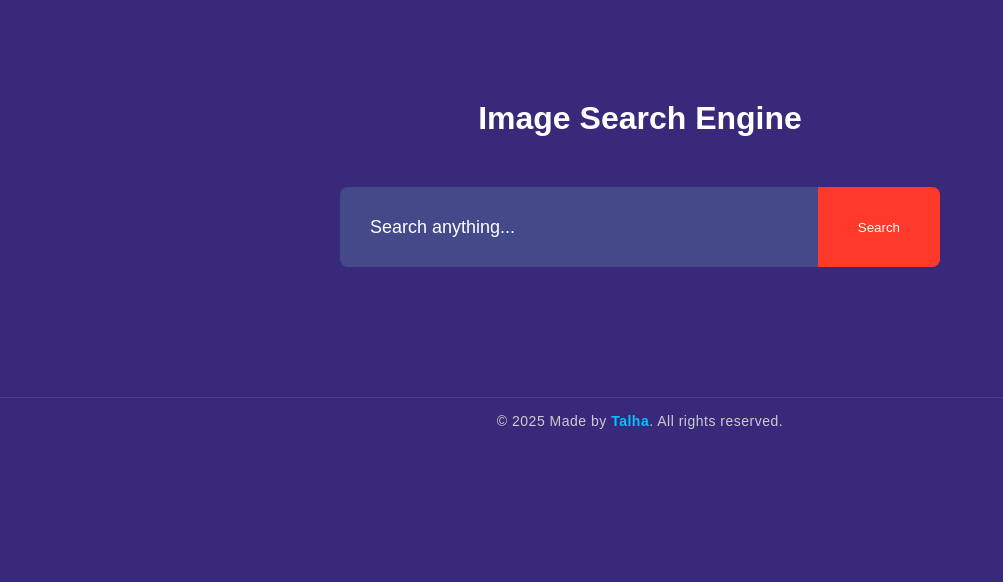
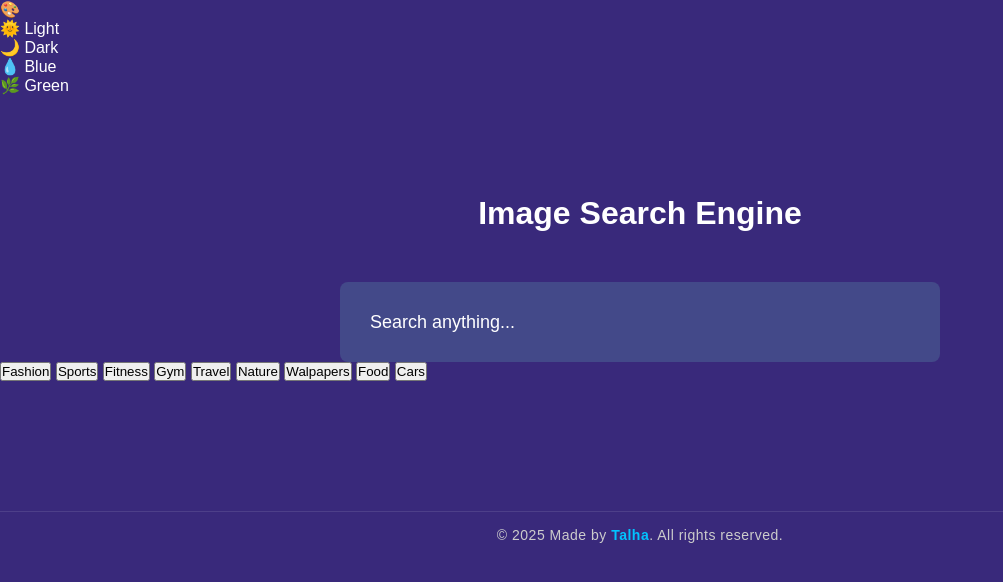
Before and after one commit to TALHArjp/-Image-search-engine, a plain HTML site: page index.html in a window 1280 px wide. Shown: the whole page, without its empty margins (0-1003 px from the left). Drawn offline with Linux system fonts and the light colour scheme.

Commit message:
Update index.html

```diff
--- a/index.html
+++ b/index.html
@@ -7,25 +7,55 @@
     <link rel="stylesheet" href="style.css">
 </head>
 <body>
+    <!-- Theme Toggle -->
+    <div class="theme-toggle">
+    <div id="theme-icon">🎨</div>
+    <div id="theme-options">
+        <div class="theme-btn" data-theme="light">🌞 Light</div>
+        <div class="theme-btn" data-theme="dark">🌙 Dark</div>
+        <div class="theme-btn" data-theme="blue">💧 Blue</div>
+        <div class="theme-btn" data-theme="green">🌿 Green</div>
+    </div>
+    </div>
 
     <h1>Image Search Engine</h1>
 
     <form id="search-form">
         <input type="text" id="search-box" placeholder="Search anything...">
-        <button type="submit">Search</button>
+        <!-- <button type="submit">Search</button> -->
     </form>
-
+    <div id="tags-container">
+        <button class="tag-btn" data-tag="fashion">Fashion</button>
+        <button class="tag-btn" data-tag="sports">Sports</button>
+        <button class="tag-btn" data-tag="fitness">Fitness</button>
+        <button class="tag-btn" data-tag="gym">Gym</button>
+        <button class="tag-btn" data-tag="travel">Travel</button>
+        <button class="tag-btn" data-tag="nature">Nature</button>
+        <button class="tag-btn" data-tag="walpapers">Walpapers</button>
+        <button class="tag-btn" data-tag="food">Food</button>
+        <button class="tag-btn" data-tag="Cars">Cars</button>
+    </div>
     <div id="search-result"></div>
     <button id="show-more-btn">Show more</button>
 
     <!-- Simple Image Popup -->
     <div id="image-popup" style="display:none; position:fixed; top:0; left:0; width:100%; height:100%; background:rgba(0,0,0,0.8); justify-content:center; align-items:center; z-index:999;">
-        <div style="position:relative; text-align:center;">
-            <img id="popup-img" src="" style="max-width:90vw; max-height:80vh; border-radius:8px;">
-            <br>
-            <a id="popup-download" href="#" download style="margin-top:10px; display:inline-block; padding:8px 15px; background:#00c3ff; color:white; text-decoration:none; border-radius:5px;">Download</a>
+        <div style="position:relative; display:flex; gap:20px; background:#fff; padding:20px; border-radius:10px; max-width:90vw; max-height:80vh; overflow:hidden;">
+
+            <!-- Main Image -->
+            <div style="flex:3; text-align:center;">
+                <img id="popup-img" src="" style="max-width:100%; max-height:70vh; border-radius:8px;">
+                <br>
+                <a id="popup-download" href="#" download style="margin-top:10px; display:inline-block; padding:8px 15px; background:#00c3ff; color:white; text-decoration:none; border-radius:5px;">Download</a>
+            </div>
+
+            <!-- Related Images -->
+            <div id="related-images" style="flex:1; overflow-y:auto; max-height:70vh; display:flex; flex-direction:column; gap:10px;">
+                <!-- Related images will be injected here -->
+            </div>
+
         </div>
-    </div>
+     </div>
 
     <footer class="site-footer">
         <p>&copy; 2025 Made by <span>Talha</span>. All rights reserved.</p>
```
